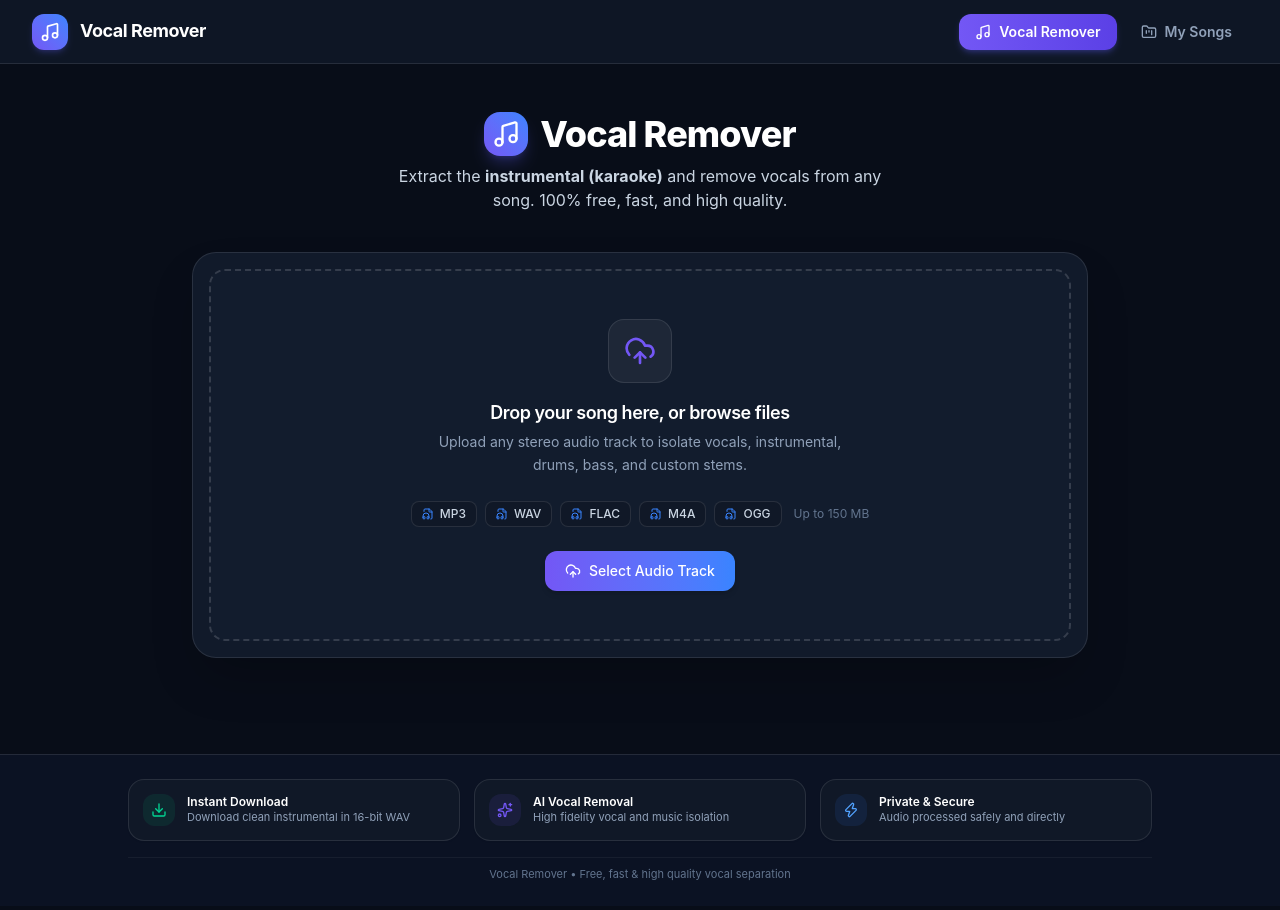
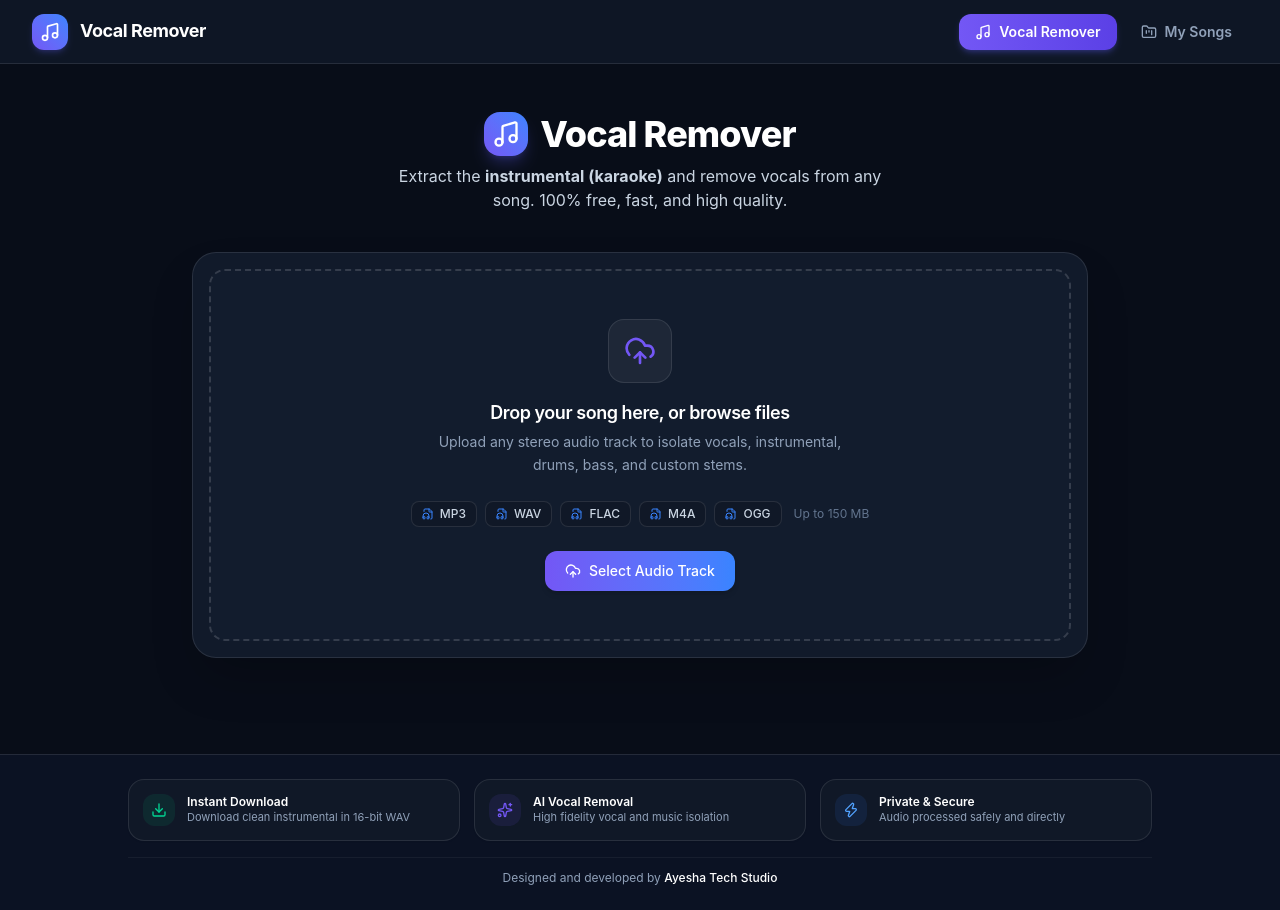
Before and after one commit to workforferoz/vocal-remover, a React (Vite) app: page / in a window 1280 px wide. Built offline with nearby package versions, Linux system fonts and the light colour scheme; no server answers.

Commit message:
Update footer credit: Designed and developed by Ayesha Tech Studio

```diff
--- a/index.html
+++ b/index.html
@@ -9,9 +9,9 @@
     <link rel="apple-touch-icon" href="/icons/icon-192.svg" />
     <meta name="mobile-web-app-capable" content="yes" />
     <meta name="apple-mobile-web-app-status-bar-style" content="black-translucent" />
-    <meta name="apple-mobile-web-app-title" content="Vocal Studio AI" />
-    <meta name="description" content="Vocal Studio AI - Professional music source-separation application. Separate vocals, instrumental, drums, bass, and stems with high fidelity." />
-    <title>Vocal Studio AI | Professional Music Separation</title>
+    <meta name="apple-mobile-web-app-title" content="Vocal Remover" />
+    <meta name="description" content="Vocal Remover - Extract the instrumental and remove vocals from any song. Designed and developed by Ayesha Tech Studio." />
+    <title>Vocal Remover | Ayesha Tech Studio</title>
   </head>
   <body class="bg-[#080D18] text-[#F8FAFC] antialiased selection:bg-[#7357F5]/30 selection:text-[#F8FAFC]">
     <div id="root"></div>
--- a/src/components/layout/Footer.tsx
+++ b/src/components/layout/Footer.tsx
@@ -38,8 +38,8 @@ export const Footer: React.FC = () => {
           </div>
         </div>
 
-        <div className="text-center text-[11px] text-slate-500 pt-2 border-t border-white/5">
-          Vocal Remover • Free, fast & high quality vocal separation
+        <div className="text-center text-xs text-slate-400 pt-3 border-t border-white/5">
+          Designed and developed by <span className="text-white font-medium">Ayesha Tech Studio</span>
         </div>
       </div>
     </footer>
```
Also changed, not shown: public/manifest.json.
